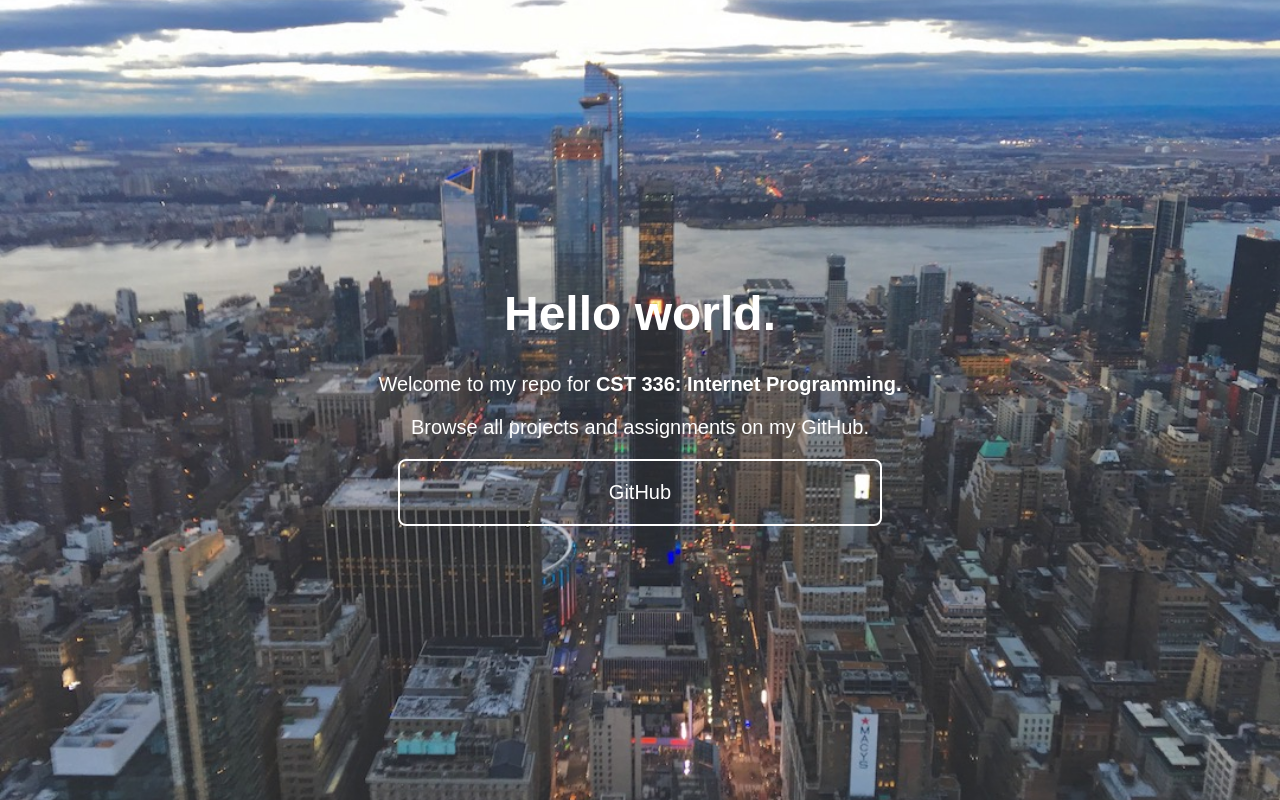
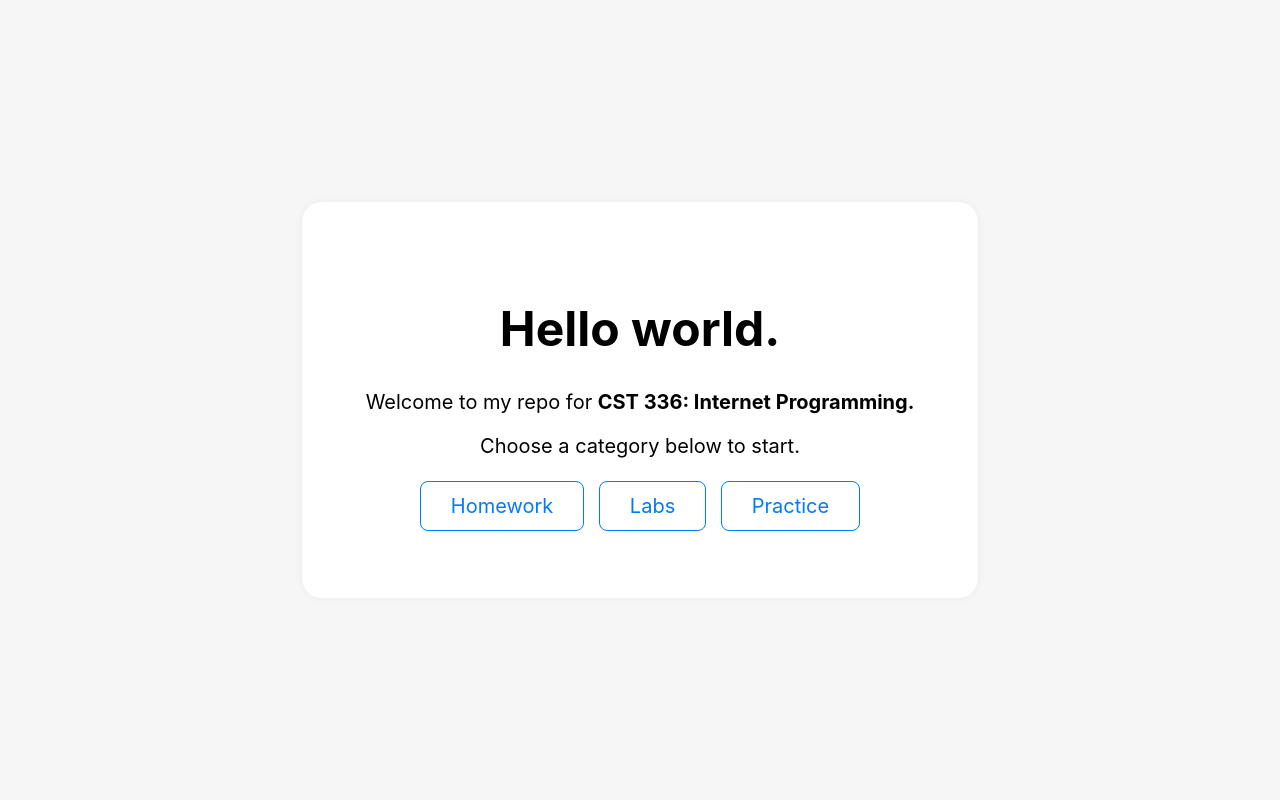
Before and after one commit to caestrella1/CST336, a PHP site: page / in a window 1280 px wide. Run offline with PHP 8.4, Linux system fonts and the light colour scheme.

Commit message:
Project home page is much nicer now.

```diff
--- a/css/style.css
+++ b/css/style.css
@@ -1,18 +1,42 @@
 #container {
     display: flex;
-    font-family: sans-serif;
+    font-family: -apple-system, BlinkMacSystemFont, Segoe UI, Roboto;
     text-align: center;
     justify-content: center;
     align-items: center;
     width: 100vw;
     height: 100vh;
     margin: 0;
+}
 
+.light-bg {
+    color: black;
+    background-color: #f6f6f6;
+    transition: .5s;
+}
+
+.lighter-bg {
+    color: black;
+    background-color: #ffffff;
+    transition: .5s;
+}
+
+.dark-bg {
     color: white;
-    background-image: url("../img/ny.jpg");
-    background-position: center;
-    background-repeat: no-repeat;
-    background-size: cover;
+    background-color: #2D2D2D;
+    transition: .5s;
+}
+
+.darker-bg {
+    color: white;
+    background-color: #272727;
+    transition: .5s;
+}
+
+#content {
+    padding: 4em;
+    border-radius: 20px;
+    box-shadow: 0px 0px 10px rgba(0, 0, 0, 0.05);
 }
 
 h1 {
@@ -23,18 +47,22 @@ p, a {
     font-size: 1.25em;
 }
 
-#github {
-    display: block;
-    color: white;
+#categories {
+    padding: 1em;
+    margin: 0 auto;
+}
+
+#categories a {
+    color: #007AFF;
     text-decoration: none;
-    margin: 1em;
-    padding: 1em 2em;
+    margin: 0 .25em;
+    padding: .6em 1.5em;
+    border: 1px solid #007AFF;
     border-radius: 8px;
-    border: 2px solid white;
     transition: .5s;
 }
 
-#github:hover {
-    color: black;
-    background-color: white;
+#categories a:hover {
+    color: white;
+    background-color: #007AFF;
 }
--- a/index.php
+++ b/index.php
@@ -5,12 +5,19 @@
         <meta charset="utf-8"></meta>
         <link rel="stylesheet" href="css/style.css" type="text/css" />
     </head>
-    <body id="container">
-        <div id="content">
-            <h1>Hello world.</h1>
+    <body id="container" class="light-bg">
+        <div id="content" class="lighter-bg">
+            <h1 id="hello">Hello world.</h1>
             <p>Welcome to my repo for <strong>CST 336: Internet Programming.</strong></p>
-            <p>Browse all projects and assignments on my GitHub.</p>
-            <a id="github" href="https://github.com/cestrrada/CST336" target="_blank">GitHub</a>
+            <p>Choose a category below to start.</p>
+
+            <div id="categories">
+                <a href="hw">Homework</a>
+                <a href="labs">Labs</a>
+                <a href="practice">Practice</a>
+            </div>
         </div>
     </body>
+    <script src="https://ajax.googleapis.com/ajax/libs/jquery/3.3.1/jquery.min.js"></script>
+    <script type="text/javascript" src="js/functions.js"></script>
 </html>
--- /dev/null
+++ b/js/functions.js
@@ -0,0 +1,8 @@
+/*global $*/
+
+function toggleColor() {
+    $("#container").toggleClass("light-bg dark-bg");
+    $("#content").toggleClass("lighter-bg darker-bg");
+}
+
+$("#hello").on("click", toggleColor);
```
